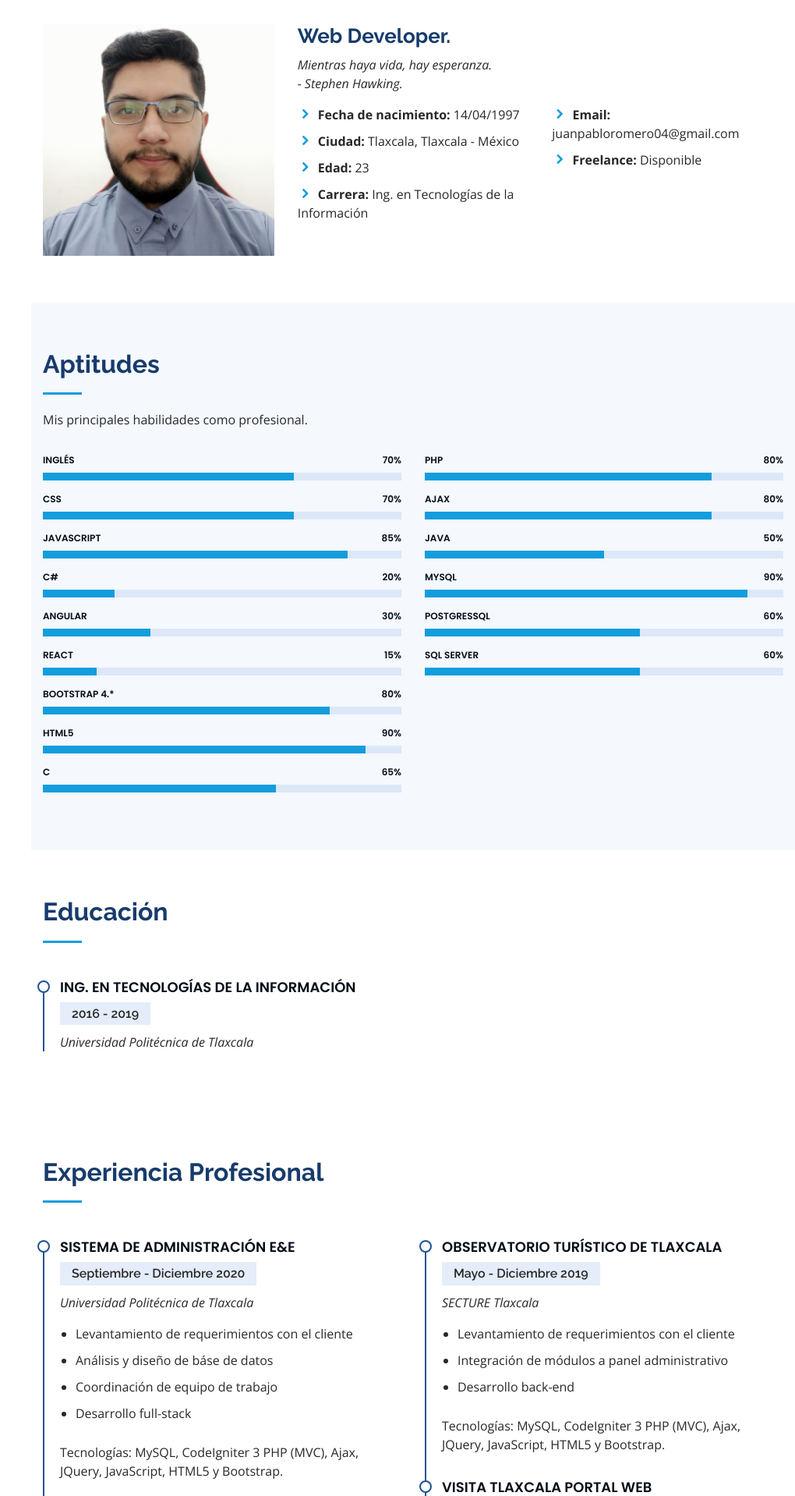
After one commit to Romefjp/portafoliojp, a PHP site: page /index.php in a window 1280 px wide. The commit adds this page. Shown: the part 985-2903 px from the top of the page at 78% size, without its empty margins (260-1280 px from the left). Run offline with PHP 8.4, Linux system fonts and the light colour scheme.

Commit message:
update portafolio

```diff
--- /dev/null
+++ b/assets/lang/es.php
@@ -0,0 +1,182 @@
+<?php
+    $menu = [];
+    $menu[] = '<li class="active"><a href="index.html"><i class="bx bx-home"></i> <span>Inicio</span></a></li>';
+    $menu[] = '<li><a href="#about"><i class="bx bx-user"></i> <span>Acerca de</span></a></li>';
+    $menu[] = '<li><a href="#resume"><i class="bx bx-file-blank"></i> <span>Resumen</span></a></li>';
+    $menu[] = '<li><a href="#portfolio"><i class="bx bx-book-content"></i> Portafolio</a></li>';
+
+    $about_title = 'Acerca de';
+    $about_text = 'Mi nombre es Juan Pablo Romero actualmente soy Web Developer con 3 años de experiencia, me gusta aprender
+    nuevas cosas todos los días, colaborar en equipo, ser empático, creativo, lider y proactivo.';
+
+    $phrase = 'Mientras haya vida, hay esperanza.';
+
+    $info_uno = [];
+    $info_uno = [
+        [
+            'text' => 'Fecha de nacimiento:',
+            'value' => '14/04/1997'
+        ],
+        [
+            'text' => 'Ciudad:',
+            'value' => 'Tlaxcala, Tlaxcala - México'
+        ],
+        [
+            'text' => 'Edad:',
+            'value' => '<span id="edad"></span>'
+        ],
+        [
+            'text' => 'Carrera:',
+            'value' => 'Ing. en Tecnologías de la Información'
+        ],
+    ];
+
+    $info_dos = [];
+    $info_dos = [
+        [
+            'text' => 'Email:',
+            'value' => 'juanpabloromero04@gmail.com'
+        ],
+        [
+            'text' => 'Freelance:',
+            'value' => 'Disponible'
+        ],
+    ];
+
+    $skills_title = 'Aptitudes';
+    $skills_text = 'Mis principales habilidades como profesional.';
+
+    $title_education = 'Educación';
+    $carrer = 'Ing. en Tecnologías de la Información';
+
+    $experience_title = 'Experiencia Profesional';
+
+    $experiencia_uno = [];
+    $experiencia_uno = [
+        [
+            'title' => 'Sistema de Administración E&E',
+            'time' => 'Septiembre - Diciembre 2020',
+            'company' => 'Universidad Politécnica de Tlaxcala',
+            'tasks' => [
+                'Levantamiento de requerimientos con el cliente',
+                'Análisis y diseño de báse de datos',
+                'Coordinación de equipo de trabajo',
+                'Desarrollo full-stack',
+            ],
+            'technologies' => 'Tecnologías: MySQL, CodeIgniter 3 PHP (MVC), Ajax, JQuery, JavaScript, HTML5 y Bootstrap.'
+        ],
+        [
+            'title' => 'Plataforma de Examen de Admisión UPTx',
+            'time' => 'Mayo - Abril 2020',
+            'company' => 'Universidad Politécnica de Tlaxcala',
+            'tasks' => [
+                'Levantamiento de requerimientos',
+                'Análisis y desarrollo de base de datos',
+                'Desarrollo full-stack',
+            ],
+            'technologies' => 'Tecnologías: MySQL, CodeIgniter 3 PHP (MVC), Ajax, JQuery, JavaScript, HTML5 y Bootstrap.'
+        ],
+        [
+            'title' => 'Desarrollador Freelancer Full-stack',
+            'time' => 'Febrero - Abril 2020',
+            'company' => 'Escienza',
+            'tasks' => [
+                'Levantamiento de requerimientos',
+                'Análisis y desarrollo de base de datos',
+                'Mantenimiento y desarrollo de módulos de sistemas',
+                'Desarrollo full-stack',
+            ],
+            'technologies' => 'Tecnologías: MySQL, CodeIgniter 3 PHP (MVC), Ajax, JQuery, JavaScript, HTML5 y Bootstrap.'
+        ],
+        [
+            'title' => 'Alarma Vecinal',
+            'time' => 'Septiembre - Diciembre 2020',
+            'company' => 'Confidencial',
+            'tasks' => [
+                'Levantamiento de requerimientos',
+                'Análisis y desarrollo de base de datos',
+                'Desarollo de plataforma para llegada de alertas, pases de listas y más',
+                'Desarrollo full-stack',
+            ],
+            'technologies' => 'Tecnologías: MySQL, CodeIgniter 3 PHP (MVC), Ajax, JQuery, JavaScript, HTML5 y Bootstrap.'
+        ],
+        [
+            'title' => 'Sistema de Estudio de Trayectoria Educativa',
+            'time' => 'Octubre - Diciembre 2019',
+            'company' => 'Universidad Politécnica de Tlaxcala',
+            'tasks' => [
+                'Análisis y diseño de báse de datos',
+                'Coordinación de equipo de trabajo',
+                'Desarrollo back-end',
+            ],
+            'technologies' => 'Tecnologías: MySQL, CodeIgniter 3 PHP (MVC), Ajax, JQuery, JavaScript, HTML5 y Bootstrap.'
+        ],
+    ];
+
+    $experiencia_dos = [];
+    $experiencia_dos = [
+        [
+            'title' => 'Observatorio Turístico de Tlaxcala',
+            'time' => 'Mayo - Diciembre 2019',
+            'company' => 'SECTURE Tlaxcala',
+            'tasks' => [
+                'Levantamiento de requerimientos con el cliente',
+                'Integración de módulos a panel administrativo',
+                'Desarrollo back-end',
+            ],
+            'technologies' => 'Tecnologías: MySQL, CodeIgniter 3 PHP (MVC), Ajax, JQuery, JavaScript, HTML5 y Bootstrap.'
+        ],
+        [
+            'title' => 'Visita Tlaxcala Portal Web',
+            'time' => 'Mayo - Diciembre 2019',
+            'company' => 'SECTURE Tlaxcala',
+            'tasks' => [
+                'Levantamiento de requerimientos',
+                'Análisis y diseño de base de datos',
+                'Creación de panel administrativo para alimentar el portal web',
+                'Actualización de portal web',
+                'Desarrollo back-end',
+            ],
+            'technologies' => 'Tecnologías: MySQL, CodeIgniter 3 PHP (MVC), Ajax, JQuery, JavaScript, HTML5 y Bootstrap.'
+        ],
+        [
+            'title' => 'Sistema de Test Psicométrico',
+            'time' => 'Julio - Agosto 2019',
+            'company' => 'Universidad Politécnica de Tlaxcala',
+            'tasks' => [
+                'Actualización de sistema antiguo implementando tecnologías nuevas',
+                'Análisis y diseño de base de datos',
+                'Creación de módulos de estadística',
+                'Desarrollo back-end',
+            ],
+            'technologies' => 'Tecnologías: MySQL, CodeIgniter 3 PHP (MVC), Ajax, JQuery, JavaScript, HTML5 y Bootstrap.'
+        ],
+        [
+            'title' => 'Portal Web OSS',
+            'time' => 'Enero - Junio 2018',
+            'company' => 'Universidad Politécnica de Tlaxcala',
+            'tasks' => [
+                'Levantamiento de requerimientos',
+                'Análisis y diseño de base de datos',
+                'Desarrollo de módulos para panel administrativo',
+                'Desarrollo back-end',
+            ],
+            'technologies' => 'Tecnologías: MySQL, CodeIgniter 3 PHP (MVC), Ajax, JQuery, JavaScript, HTML5 y Bootstrap.'
+        ],
+        [
+            'title' => 'Sistema de Administración de Barbaros GYM',
+            'time' => 'Enero - Abril 2017',
+            'company' => 'Barbaros GYM',
+            'tasks' => [
+                'Levantamiento de requerimientos',
+                'Análisis y diseño de base de datos',
+                'Desarrollo de módulos de administración de clientes',
+                'Envió de correo electrónico a clientes',
+                'Desarrollo back-end',
+            ],
+            'technologies' => 'Tecnologías: MySQL, CodeIgniter 3 PHP (MVC), Ajax, JQuery, JavaScript, HTML5 y Bootstrap.'
+        ],
+    ];
+
+    $portafolio_title = 'Portafolio';
+    $portafolio_text = 'Evidencias de proyectos donde he colaborado y adquidiro experienca como desarrollador.';
--- a/index.html
+++ b/index.php
@@ -1,3 +1,14 @@
+<?php
+  if(isset($_GET['lang']) && $_GET['lang'] == 'es') {
+    require "./assets/lang/es.php";
+  }//end if
+  else if(isset($_GET['lang']) && $_GET['lang'] == 'en') {
+    require "./assets/lang/en.php";
+  }//end else if
+  else {
+    require "./assets/lang/es.php";
+  }//end else
+?>
 <!DOCTYPE html>
 <html lang="en">
 
@@ -47,10 +58,11 @@
 
       <nav class="nav-menu">
         <ul>
-          <li class="active"><a href="index.html"><i class="bx bx-home"></i> <span>Inicio</span></a></li>
-          <li><a href="#about"><i class="bx bx-user"></i> <span>Acerca de</span></a></li>
-          <li><a href="#resume"><i class="bx bx-file-blank"></i> <span>Resumen</span></a></li>
-          <li><a href="#portfolio"><i class="bx bx-book-content"></i> Portafolio</a></li>
+          <?php
+            for ($i=0; $i < sizeof($menu); $i++) {
+              echo $menu[$i];
+            }//end for
+          ?>
 
         </ul>
       </nav><!-- .nav-menu -->
@@ -74,10 +86,9 @@
       <div class="container">
 
         <div class="section-title">
-          <h2>Acerca de</h2>
+          <h2><?php echo $about_title; ?></h2>
           <p>
-            Mi nombre es Juan Pablo Romero actualmente soy desarrollador Web Developer con 3 años de experiencia, me gusta aprender
-            nuevas cosas todos los días, colaborar en equipo, ser empático, creativo, lider, proactivo.
+            <?php echo $about_text; ?>
           </p>
         </div>
 
@@ -88,21 +99,25 @@
           <div class="col-lg-8 pt-4 pt-lg-0 content" data-aos="fade-left">
             <h3>Web Developer.</h3>
             <p class="font-italic">
-              Mientras haya vida, hay esperanza <br>- Stephen Hawking.
+              <?php echo $phrase; ?> <br>- Stephen Hawking.
             </p>
             <div class="row">
               <div class="col-lg-6">
                 <ul>
-                  <li><i class="icofont-rounded-right"></i> <strong>Fecha de nacimiento:</strong> 14/04/1997</li>
-                  <li><i class="icofont-rounded-right"></i> <strong>Ciudad:</strong> Tlaxcala, Tlaxcala - México</li>
-                  <li><i class="icofont-rounded-right"></i> <strong>Edad:</strong> <span id="edad"></span></li>
-                  <li><i class="icofont-rounded-right"></i> <strong>Carrera:</strong> Ing. en Tecnologías de la Información</li>
+                  <?php
+                    foreach ($info_uno as $clave => $valor) {
+                      echo '<li><i class="icofont-rounded-right"></i> <strong>'.$valor['text'].'</strong> '.$valor['value'].'</li>';
+                    }//end foreach
+                  ?>
                 </ul>
               </div>
               <div class="col-lg-6">
                 <ul>
-                  <li><i class="icofont-rounded-right"></i> <strong>Email:</strong> juanpabloromero04@gmail.com</li>
-                  <li><i class="icofont-rounded-right"></i> <strong>Freelance:</strong> Disponible</li>
+                  <?php
+                    foreach ($info_dos as $clave2 => $valor2) {
+                      echo '<li><i class="icofont-rounded-right"></i> <strong>'.$valor2['text'].'</strong> '.$valor2['value'].'</li>';
+                    }//end foreach
+                  ?>
                 </ul>
               </div>
             </div>
@@ -120,8 +135,8 @@
       <div class="container">
 
         <div class="section-title">
-          <h2>Skills</h2>
-          <p>Mis principales habilidades como profesional.</p>
+          <h2><?php echo $skills_title; ?></h2>
+          <p><?php echo $skills_text; ?></p>
         </div>
 
         <div class="row skills-content">
@@ -255,17 +270,17 @@
     </section><!-- End Skills Section -->
 
     <!-- ======= Resume Section ======= -->
-    <section id="educacion" class="resume">
+    <section id="resume" class="resume">
       <div class="container">
 
         <div class="section-title">
-          <h2>Educación</h2>
+          <h2><?php echo $title_education; ?></h2>
         </div>
 
         <div class="row">
           <div class="col-lg-12" data-aos="fade-up">
             <div class="resume-item">
-              <h4>Ing. en Tecnologías de la Información</h4>
+              <h4><?php echo $carrer; ?></h4>
               <h5>2016 - 2019</h5>
               <p><em>Universidad Politécnica de Tlaxcala</em></p>
             </div>
@@ -277,145 +292,56 @@
     </section><!-- End Resume Section -->
 
     <!-- ======= Resume Section ======= -->
-    <section id="resume" class="resume">
+    <section class="resume">
       <div class="container">
 
         <div class="section-title">
-          <h2>Experiencia Profesional</h2>
+          <h2><?php echo $experience_title; ?></h2>
         </div>
 
         <div class="row">
 
           <div class="col-lg-6" data-aos="fade-up" data-aos-delay="100">
-            <div class="resume-item">
-              <h4>Sistema de Administración E&E</h4>
-              <h5>Septiembre - Diciembre 2020</h5>
-              <p><em>Universidad Politécnica de Tlaxcala</em></p>
-              <ul>
-                <li>Levantamiento de requerimientos con el cliente</li>
-                <li>Análisis y diseño de báse de datos</li>
-                <li>Coordinación de equipo de trabajo</li>
-                <li>Desarrollo full-stack</li>
-              </ul>
-              <p>Tecnologías: MySQL, CodeIgniter 3 PHP (MVC), Ajax, JQuery, JavaScript, HTML5 y Bootstrap.</p>
-            </div>
-            <div class="resume-item">
-              <h4>Plataforma de Examen de Admisión UPTx</h4>
-              <h5>Mayo - Abril 2020</h5>
-              <p><em>Universidad Politécnica de Tlaxcala</em></p>
-              <ul>
-                <li>Levantamiento de requerimientos</li>
-                <li>Análisis y desarrollo de base de datos</li>
-                <li>Desarrollo full-stack</li>
-              </ul>
-              <p>Tecnologías: MySQL, CodeIgniter 3 PHP (MVC), Ajax, JQuery, JavaScript, HTML5 y Bootstrap.</p>
-            </div>
-            <div class="resume-item">
-              <h4>Desarrollador Freelancer Full-stack</h4>
-              <h5>Febrero - Abril 2020</h5>
-              <p><em>Escienza</em></p>
-              <ul>
-                <li>Levantamiento de requerimientos</li>
-                <li>Análisis y desarrollo de base de datos</li>
-                <li>Mantenimiento y desarrollo de módulos de sistemas</li>
-                <li>Desarrollo full-stack</li>
-              </ul>
-              <p>Tecnologías: MySQL, CodeIgniter 3 PHP (MVC), Ajax, JQuery, JavaScript, HTML5 y Bootstrap.</p>
-            </div>
-            <div class="resume-item">
-              <h4>Alarma Vecinal</h4>
-              <h5>Septiembre - Diciembre 2020</h5>
-              <p><em>Confidencial</em></p>
-              <ul>
-                <li>Levantamiento de requerimientos</li>
-                <li>Análisis y desarrollo de base de datos</li>
-                <li>Desarollo de plataforma para llegada de alertas, pases de listas y más.</li>
-                <li>Desarrollo full-stack</li>
-              </ul>
-              <p>Tecnologías: MySQL, CodeIgniter 3 PHP (MVC), Ajax, JQuery, JavaScript, HTML5 y Bootstrap.</p>
-            </div>
 
-            <div class="resume-item">
-              <h4>Sistema de Estudio de Trayectoria Educativa</h4>
-              <h5>Octubre - Diciembre 2019</h5>
-              <p><em>Universidad Politécnica de Tlaxcala</em></p>
-              <ul>
-                <li>Análisis y diseño de báse de datos</li>
-                <li>Coordinación de equipo de trabajo</li>
-                <li>Desarrollo back-end</li>
-              </ul>
-              <p>Tecnologías: MySQL, CodeIgniter 3 PHP (MVC), Ajax, JQuery, JavaScript, HTML5 y Bootstrap.</p>
-            </div>
+            <?php
+              foreach ($experiencia_uno as $index => $val) {
+                echo '
+                  <div class="resume-item">
+                    <h4>'.$val['title'].'</h4>
+                    <h5>'.$val['time'].'</h5>
+                    <p><em>'.$val['company'].'</em></p>
+                    <ul>';
+                      foreach ($val['tasks'] as $tarea) {
+                        echo '<li>'.$tarea.'</li>';
+                      }//end foreach
+                echo '</ul>
+                    <p>'.$val['technologies'].'</p>
+                  </div>
+                ';
+              }
+            ?>
 
           </div>
 
           <div class="col-lg-6" data-aos="fade-up" data-aos-delay="100">
 
-            <div class="resume-item">
-              <h4>Observatorio Turístico de Tlaxcala</h4>
-              <h5>Mayo - Diciembre 2019</h5>
-              <p><em>SECTURE Tlaxcala</em></p>
-              <ul>
-                <li>Levantamiento de requerimientos con el cliente</li>
-                <li>Integración de módulos a panel administrativo</li>
-                <li>Desarrollo back-end</li>
-              </ul>
-              <p>Tecnologías: MySQL, CodeIgniter 3 PHP (MVC), Ajax, JQuery, JavaScript, HTML5 y Bootstrap.</p>
-            </div>
-
-            <div class="resume-item">
-              <h4>Visita Tlaxcala Portal Web</h4>
-              <h5>Mayo - Diciembre 2019</h5>
-              <p><em>SECTURE Tlaxcala</em></p>
-              <ul>
-                <li>Levantamiento de requerimientos</li>
-                <li>Análisis y diseño de base de datos</li>
-                <li>Creación de panel administrativo para alimentar el portal web</li>
-                <li>Actualización de portal web</li>
-                <li>Desarrollo back-end</li>
-              </ul>
-              <p>Tecnologías: MySQL, CodeIgniter 3 PHP (MVC), Ajax, JQuery, JavaScript, HTML5 y Bootstrap.</p>
-            </div>
-
-            <div class="resume-item">
-              <h4>Sistema de Test Psicométrico</h4>
-              <h5>Julio - Agosto 2019</h5>
-              <p><em>Universidad Politécnica de Tlaxcala</em></p>
-              <ul>
-                <li>Actualización de sistema antiguo implementando tecnologías nuevas</li>
-                <li>Análisis y diseño de base de datos</li>
-                <li>Creación de módulos de estadística</li>
-                <li>Desarrollo back-end</li>
-              </ul>
-              <p>Tecnologías: MySQL, CodeIgniter 3 PHP (MVC), Ajax, JQuery, JavaScript, HTML5 y Bootstrap.</p>
-            </div>
-
-            <div class="resume-item">
-              <h4>Portal Web OSS</h4>
-              <h5>Enero - Junio 2018</h5>
-              <p><em>Universidad Politécnica de Tlaxcala</em></p>
-              <ul>
-                <li>Levantamiento de requerimientos</li>
-                <li>Análisis y diseño de base de datos</li>
-                <li>Desarrollo de módulos para panel administrativo</li>
-                <li>Desarrollo back-end</li>
-              </ul>
-              <p>Tecnologías: MySQL, CodeIgniter 3 PHP (MVC), Ajax, JQuery, JavaScript, HTML5 y Bootstrap.</p>
-            </div>
-
-            <div class="resume-item">
-              <h4>Sistema de Administración de Barbaros GYM</h4>
-              <h5>Enero - Abril 2017</h5>
-              <p><em>Barbaros GYM</em></p>
-              <ul>
-                <li>Levantamiento de requerimientos</li>
-                <li>Análisis y diseño de base de datos</li>
-                <li>Desarrollo de módulos de administración de clientes</li>
-                <li>Envió de correo electrónico a clientes</li>
-                <li>Desarrollo back-end</li>
-              </ul>
-              <p>Tecnologías: MySQL, CodeIgniter 3 PHP (MVC), Ajax, JQuery, JavaScript, HTML5 y Bootstrap.</p>
-            </div>
+            <?php
+              foreach ($experiencia_dos as $index2 => $val2) {
+                echo '
+                  <div class="resume-item">
+                    <h4>'.$val2['title'].'</h4>
+                    <h5>'.$val2['time'].'</h5>
+                    <p><em>'.$val2['company'].'</em></p>
+                    <ul>';
+                      foreach ($val2['tasks'] as $tarea2) {
+                        echo '<li>'.$tarea2.'</li>';
+                      }//end foreach
+                echo '</ul>
+                    <p>'.$val2['technologies'].'</p>
+                  </div>
+                ';
+              }
+            ?>
 
           </div>
         </div>
@@ -428,8 +354,8 @@
       <div class="container">
 
         <div class="section-title">
-          <h2>Portfolio</h2>
-          <p>Evidencias de proyectos donde he colaborado y adquidiro experienca como desarrollador.</p>
+          <h2><?php echo $portafolio_title; ?></h2>
+          <p><?php echo $portafolio_text; ?></p>
         </div>
 
         <div class="row" data-aos="fade-up">
@@ -468,7 +394,7 @@
               <img src="assets/img/portfolio/3.png" class="img-fluid" alt="">
               <div class="portfolio-links">
                 <a href="assets/img/portfolio/3.png" data-gall="portfolioGallery" class="venobox" title="IMAV2021"><i class="bx bx-plus"></i></a>
-                <a href="https://imav2021.inaoep.mx/index.php/portal/home" title="Más detalles" target="_blank"><i class="bx bx-link"></i></a>
+                <a href="https://imav2021.inaoep.mx/2.php/portal/home" title="Más detalles" target="_blank"><i class="bx bx-link"></i></a>
               </div>
             </div>
           </div>
@@ -512,6 +438,8 @@
     <div class="container">
       <div class="copyright">
         &copy; Copyright <strong><span>Juan Pablo</span></strong>
+        <br>
+        <strong><a href="./?lang=es">Es</a></strong> | <strong><a href="./?lang=en">En</a></strong>
       </div>
     </div>
   </footer><!-- End  Footer -->
```
Also changed, not shown: assets/lang/en.php (added, +181 -0 lines).
